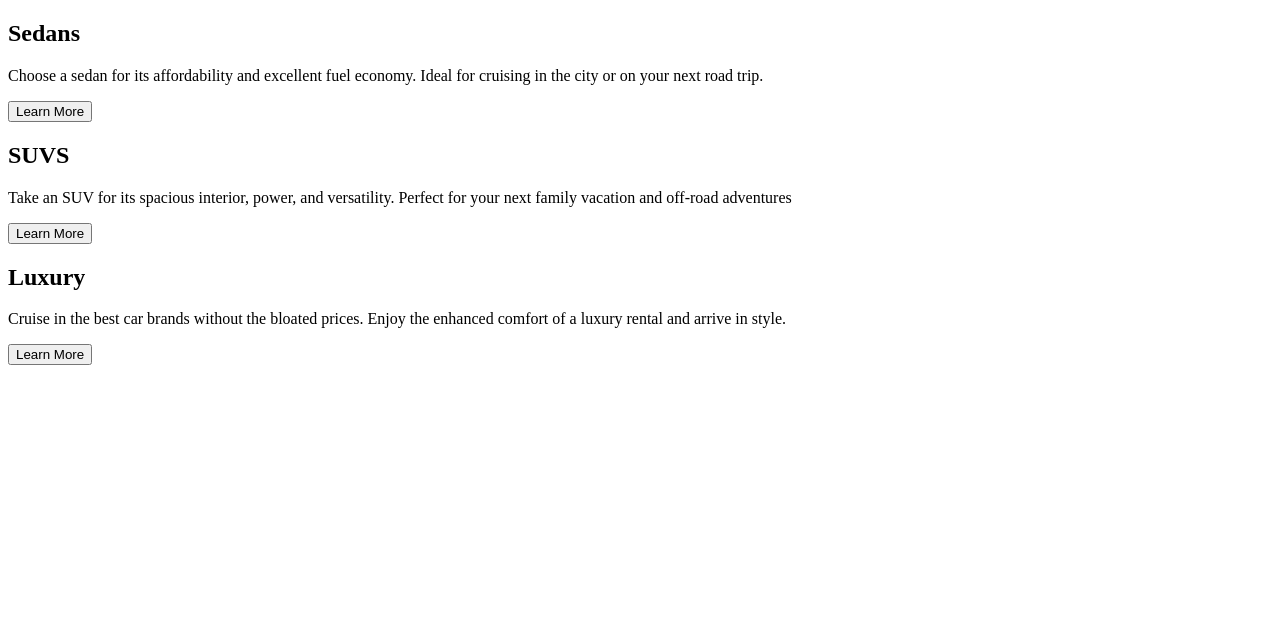
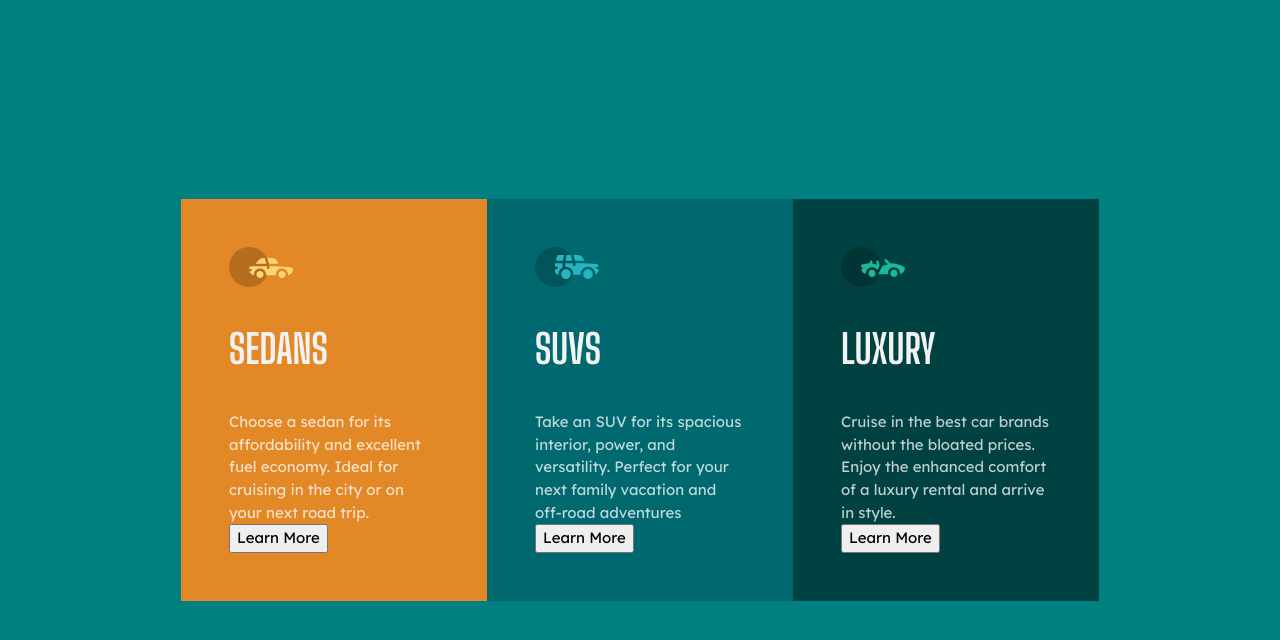
Before and after one commit to ag7621/fem-3-column-preview, a plain HTML site: page index.html in a window 1280 px wide. Drawn offline with Linux system fonts and the light colour scheme.

Commit message:
update index, styles
added classes, general styling

```diff
--- a/index.html
+++ b/index.html
@@ -7,24 +7,33 @@
     <title>Frontend Mentor || 3 Column Preview</title>
     <link rel="shortcut icon" href="/images/favicon-32x32.png" type="image/x-icon">
     <link rel="stylesheet" href="style.css">
+    <link rel="preconnect" href="https://fonts.googleapis.com">
+<link rel="preconnect" href="https://fonts.gstatic.com" crossorigin>
+<link href="https://fonts.googleapis.com/css2?family=Big+Shoulders+Display:wght@700&family=Lexend+Deca&display=swap" rel="stylesheet">
 </head>
 <body>
-    <main>
-        <section>
-            <div class="icon"></div>
-            <h1>Sedans</h1>
+    <main class="card__container">
+        <section class="card--sedans">
+            <div class="icon">
+                <img src="/images/icon-sedans.svg" alt="">
+            </div>
+            <h1 class="card__title">Sedans</h1>
             <p>Choose a sedan for its affordability and excellent fuel economy. Ideal for cruising in the city or on your next road trip.</p>
             <button>Learn More</button>
         </section>
-        <section>
-            <div class="icon"></div>
-            <h2>SUVS</h2>
+        <section class="card--suvs">
+            <div class="icon">
+                <img src="/images/icon-suvs.svg" alt="">
+            </div>
+            <h2 class="card__title">SUVS</h2>
             <p>Take an SUV for its spacious interior, power, and versatility. Perfect for your next family vacation and off-road adventures</p>
             <button>Learn More</button>
         </section>
-        <section>
-            <div class="icon"></div>
-            <h2>Luxury</h2>
+        <section class="card--luxury">
+            <div class="icon">
+                <img src="/images/icon-luxury.svg" alt="">
+            </div>
+            <h2 class="card__title">Luxury</h2>
             <p>Cruise in the best car brands without the bloated prices. Enjoy the enhanced comfort of a luxury rental and arrive in style.</p>
             <button>Learn More</button>
         </section>
--- a/style.css
+++ b/style.css
@@ -20,8 +20,99 @@
 
     /* font-size */
     --fs-400: 0.938rem;
+    --fs-800: 2.5rem;
 
     /* font-weight */
     --fw-regular: 400;
     --fw-bold: 700;
 }
+
+/*
+  Josh's Custom CSS Reset
+  https://www.joshwcomeau.com/css/custom-css-reset/
+*/
+*,
+*::before,
+*::after {
+    box-sizing: border-box;
+}
+
+* {
+    margin: 0;
+}
+
+html,
+body {
+    height: 100%;
+}
+
+body {
+    line-height: 1.5;
+    -webkit-font-smoothing: antialiased;
+}
+
+img,
+picture,
+video,
+canvas,
+svg {
+    display: block;
+    max-width: 100%;
+}
+
+input,
+button,
+textarea,
+select {
+    font: inherit;
+}
+
+p,
+h1,
+h2,
+h3,
+h4,
+h5,
+h6 {
+    overflow-wrap: break-word;
+}
+
+body {
+    background-color: teal;
+    color: var(--clr-text-primary);
+    font-family: 'Lexend Deca', sans-serif;
+    font-size: var(--fs-400);
+    font-weight: var(--fw-regular);
+
+    display: grid;
+    place-content: center;
+}
+
+section {
+    width: 19.125rem;
+    padding: 3rem;
+}
+
+.card__container {
+    display: flex;
+}
+
+.card--sedans {
+    background-color: var(--clr-card-bg-sedans);
+}
+
+.card--suvs {
+    background-color: var(--clr-card-bg-suvs);
+}
+
+.card--luxury {
+    background-color: var(--clr-card-bg-luxury);
+}
+
+.card__title {
+    color: var(--clr-text-heading);
+    font-family: 'Big Shoulders Display', cursive;
+    font-size: var(--fs-800);
+    margin: 2rem 0;
+    text-transform: uppercase;
+}
```
